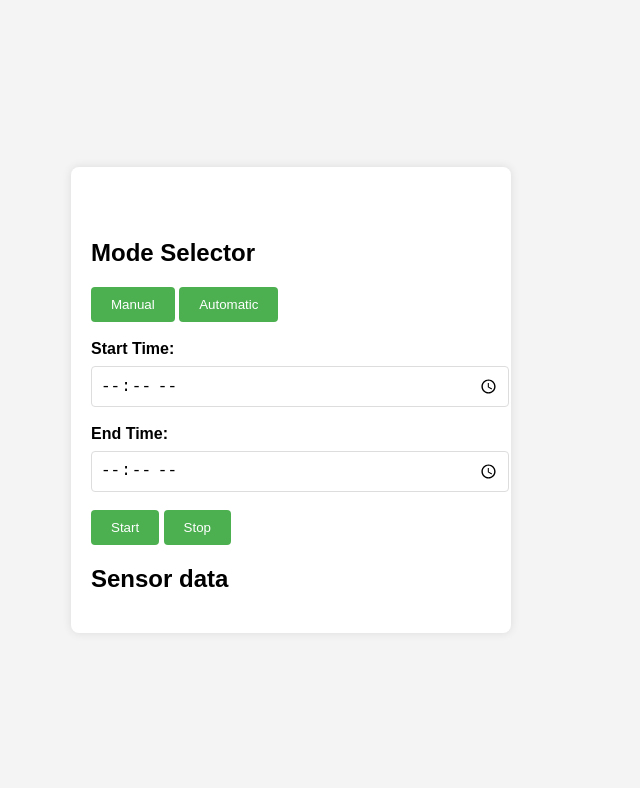
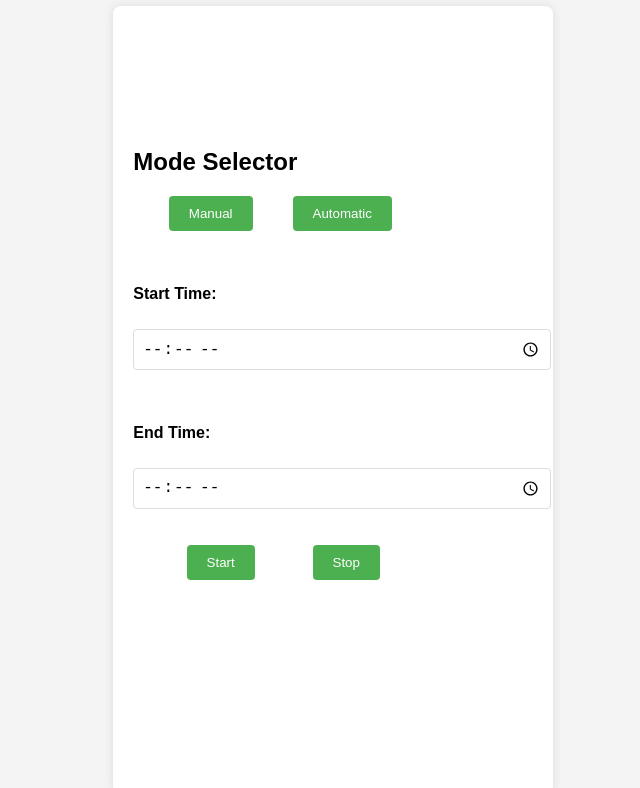
Before and after one commit to vignesheg/irrigoo, a plain HTML site: page index.html in a window 1280 px wide. Shown: the whole page, without its empty margins (349-989 px from the left). Drawn offline with Linux system fonts and the light colour scheme; no server answers.

Commit message:
Update index.html

```diff
--- a/index.html
+++ b/index.html
@@ -26,12 +26,12 @@
         </form>
         <div id="result"></div>
         <div>
-            <h2>Sensor data</h2>
+
             <p id="soilmoist"></p>
             <p id="temp"></p>
             <p id="humid"></p>
         </div>
-    </div>
+
 
     <script type="module" src="script.js"></script>
 </body>
```
Lines whose indentation alone changed are shown as unchanged.
